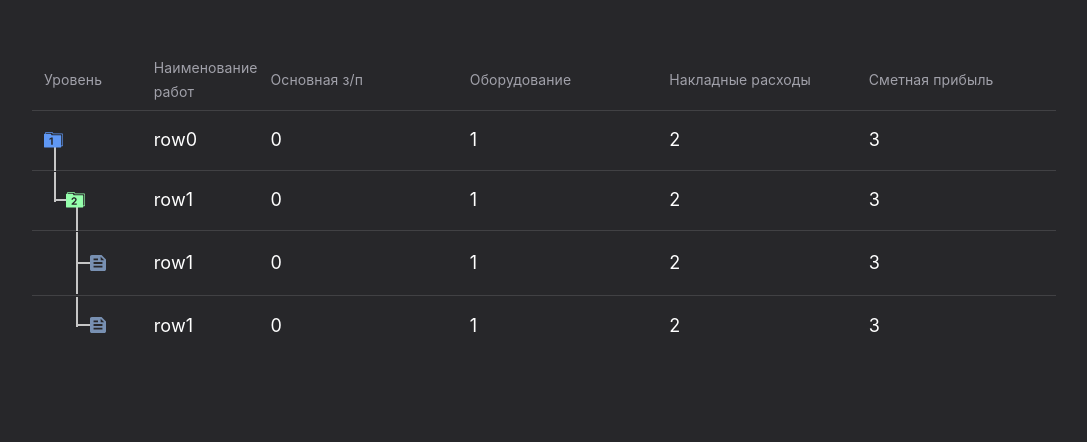
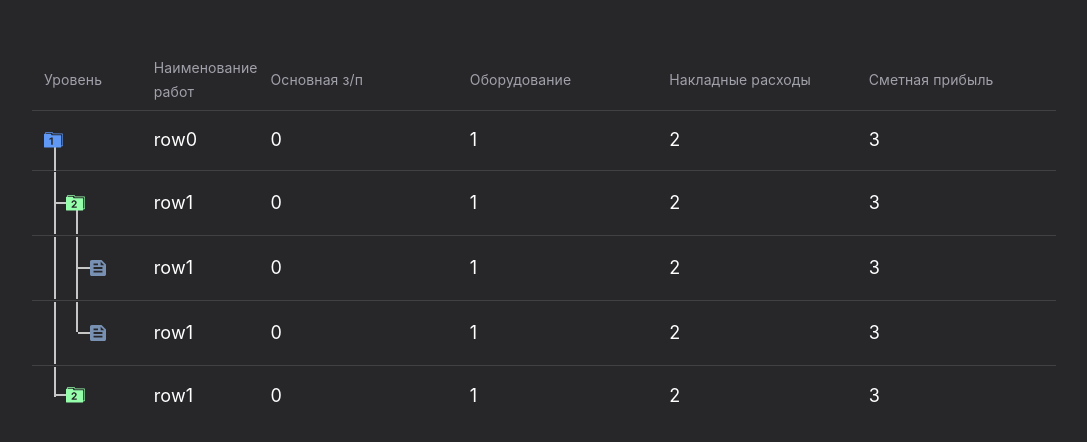
Before and after one commit to ArhDemetriy/test_material-ui, a React (Create React App) app: page / in a window 1280 px wide. Shown: the top 442 px of the page, without its empty margins (96-1183 px from the left). Built offline with nearby package versions, Linux system fonts and the light colour scheme.

Commit message:
update test table

```diff
--- a/src/features/CustomTable/CustomTable.tsx
+++ b/src/features/CustomTable/CustomTable.tsx
@@ -39,7 +39,7 @@ export const CustomTable: FC<CustomTableProps> = p => {
                 }} />
             <Row
                 requiredClass={styles['table__body__item'] || ''}
-                linesMask={['short']}
+                linesMask={['long']}
                 existOutputLine={true}
                 data={{
                     rowName: 'row1',
@@ -50,7 +50,7 @@ export const CustomTable: FC<CustomTableProps> = p => {
                 }} />
             <Row
                 requiredClass={styles['table__body__item'] || ''}
-                linesMask={['invisible', 'long']}
+                linesMask={['long', 'long']}
                 existOutputLine={false}
                 data={{
                     rowName: 'row1',
@@ -61,7 +61,18 @@ export const CustomTable: FC<CustomTableProps> = p => {
                 }} />
             <Row
                 requiredClass={styles['table__body__item'] || ''}
-                linesMask={['invisible', 'short']}
+                linesMask={['long', 'short']}
+                existOutputLine={false}
+                data={{
+                    rowName: 'row1',
+                    salary: 0,
+                    equipmentCosts: 1,
+                    overheads: 2,
+                    estimatedProfit: 3,
+                }} />
+            <Row
+                requiredClass={styles['table__body__item'] || ''}
+                linesMask={['short']}
                 existOutputLine={false}
                 data={{
                     rowName: 'row1',
```
